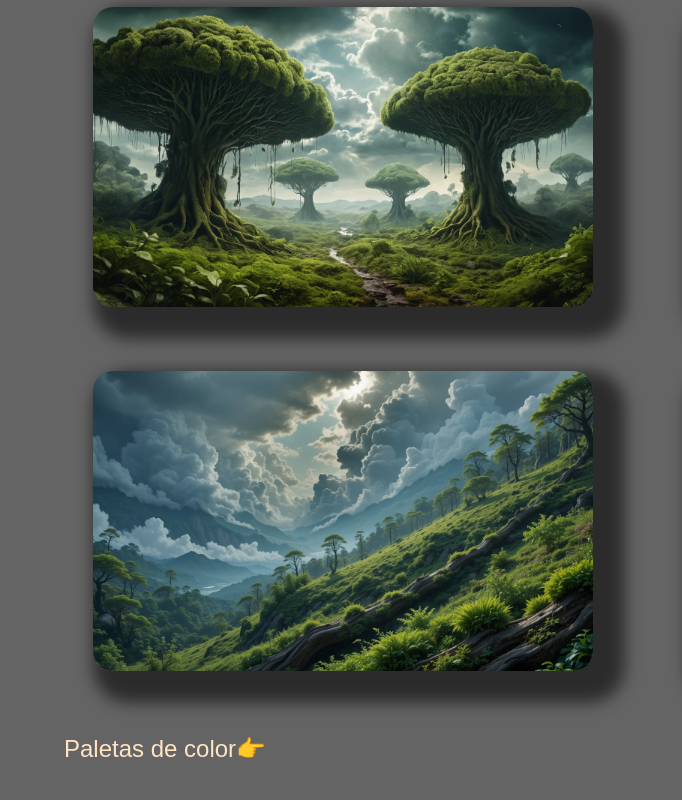
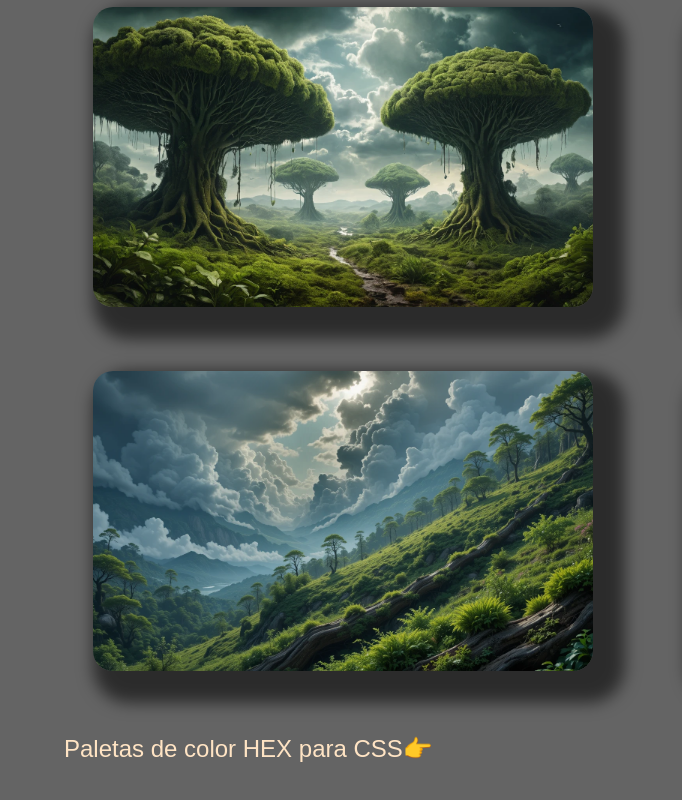
Before and after one commit to ResetStorm/galeria_img, a plain HTML site: page index.html in a window 1280 px wide. Shown: the part 5989-6789 px from the top of the page, 0-682 px from the left. Drawn offline with Linux system fonts and the light colour scheme; grey boxes are pictures that could not be loaded; a web font is replaced by a local one.

Commit message:
Update index.html

```diff
--- a/index.html
+++ b/index.html
@@ -131,7 +131,7 @@
         <img src="img/1850.png" alt="paisaje" />
       </article>
     </section>
-    <a href="../paletacolores/index.html">Paletas de color👉</a>
+    <a href="../paleta_colores/index.html">Paletas de color HEX para CSS👉</a>
     <br /><br /><br /><br /><br /><br /><br /><br />
   </body>
 </html>
```
